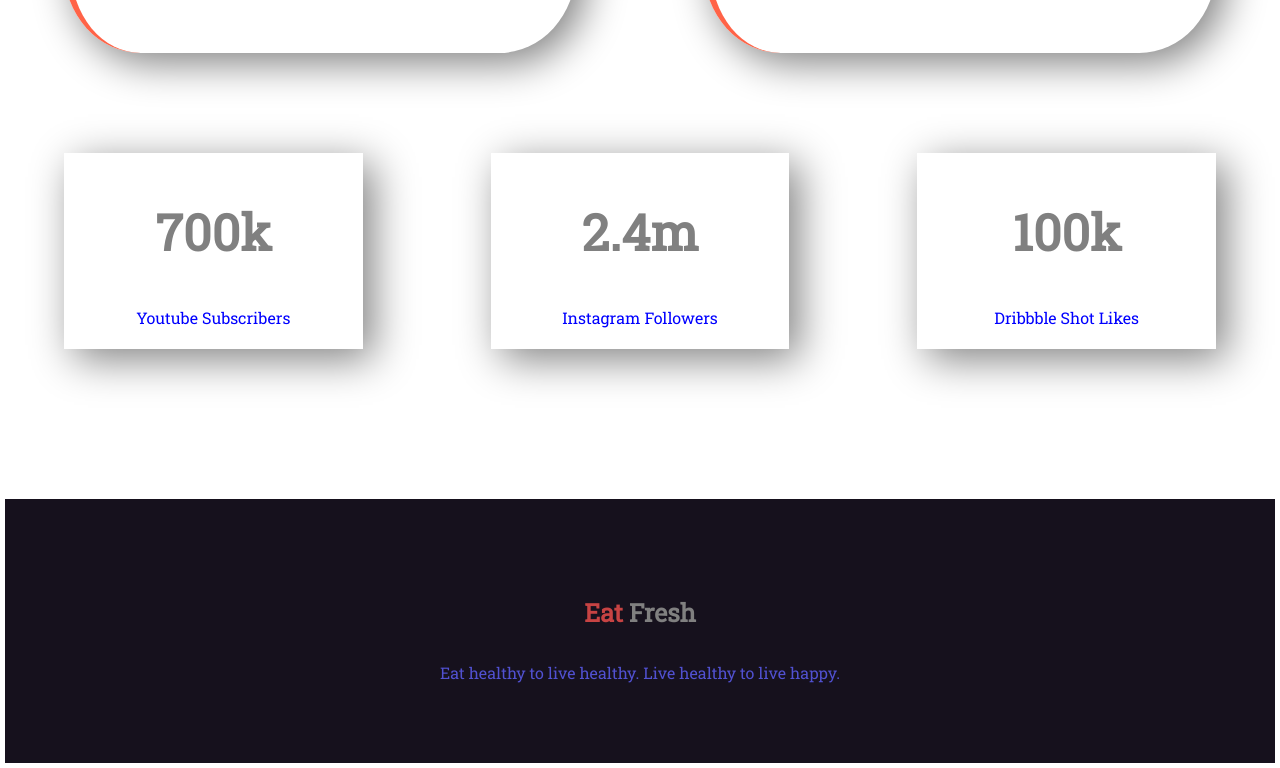
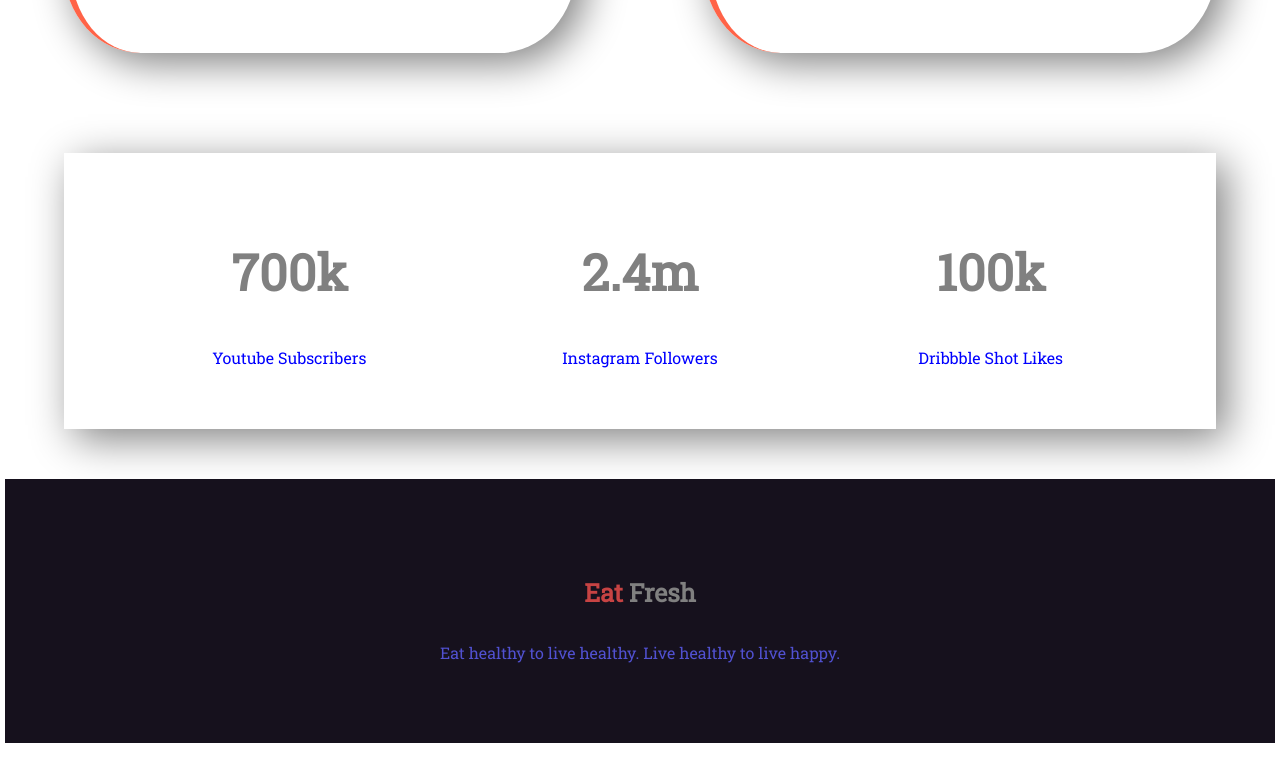
Before and after one commit to SalamunHasan69/practice-, a plain HTML site: page index.html in a window 1280 px wide. Shown: the part 1890-2658 px from the top of the page. Drawn offline with Linux system fonts and the light colour scheme.

Commit message:
resolved

```diff
--- a/index.html
+++ b/index.html
@@ -65,19 +65,23 @@
       </div>
     </div>
   </section>
-  <section class="flex">
-    <div class="half-width panku">
+  <section class="flex panku">
+
+    <div class="half-width">
       <h1>700k</h1>
       <p>Youtube Subscribers</p>
+
     </div>
-    <div class="half-width panku">
+    <div class="half-width">
       <h1>2.4m</h1>
       <p>Instagram Followers</p>
     </div>
-    <div class="half-width panku">
+
+    <div class="half-width">
       <h1>100k</h1>
       <p>Dribbble Shot Likes</p>
     </div>
+
   </section>
 </body>
 <footer>
```
